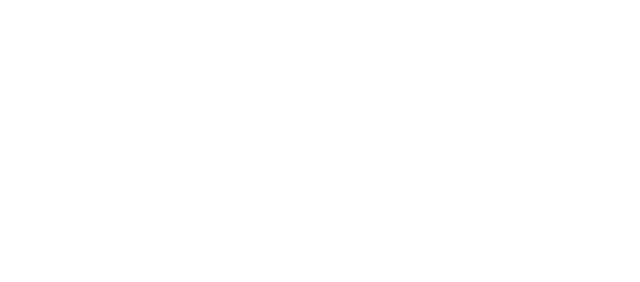
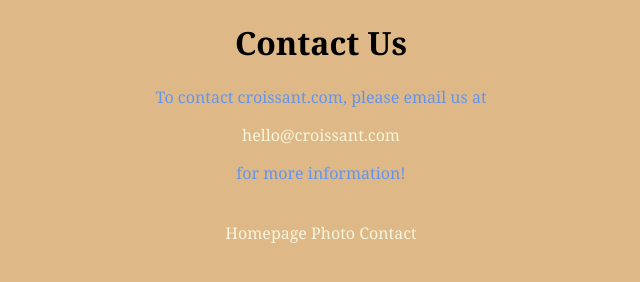
Before and after one commit to killertayyy/Croissant, a plain HTML site: page contact.html in a window 1280 px wide. Shown: the whole page, without its empty margins (319-959 px from the left). Drawn offline with Linux system fonts and the light colour scheme.

Commit message:
Added CSS styling and picture

```diff
--- a/contact.html
+++ b/contact.html
@@ -0,0 +1,20 @@
+<!DOCTYPE html>
+<html lang="en">
+<head>
+    <meta charset="UTF-8">
+    <link href="src/styles.css" rel="stylesheet" type="text/css" />
+    <meta http-equiv="X-UA-Compatible" content="IE=edge">
+    <meta name="viewport" content="width=device-width, initial-scale=1.0">
+    <title>Contact Us</title>
+</head>
+<body>
+    <h1>Contact Us</h1>
+    <p>To contact croissant.com, please email us at</p>
+    <a href="mailto:hello@croissant.com" title="contact us by email">hello@croissant.com</a>
+     <p>for more information!</p>
+</br>
+<a href="/index.html">Homepage</a>
+    <a href="/photo.html">Photo</a>
+    <a href="/contact.html">Contact</a>
+</body>
+</html>
--- a/src/styles.css
+++ b/src/styles.css
@@ -1,6 +1,7 @@
 body {
   font-family: Georgia, "Times New Roman", Times, serif;
   background: burlywood;
+  text-align: center;
 }
 h1 {
   color: black;
@@ -10,5 +11,6 @@ p {
 }
 a {
   text-decoration: none;
-  color: plum;
+  color: beige;
+  cursor: pointer;
 }
```
Also changed, not shown: index.html (+1 -1 lines), photo.html (+18 -0 lines), images/croissant.jpeg (added).
